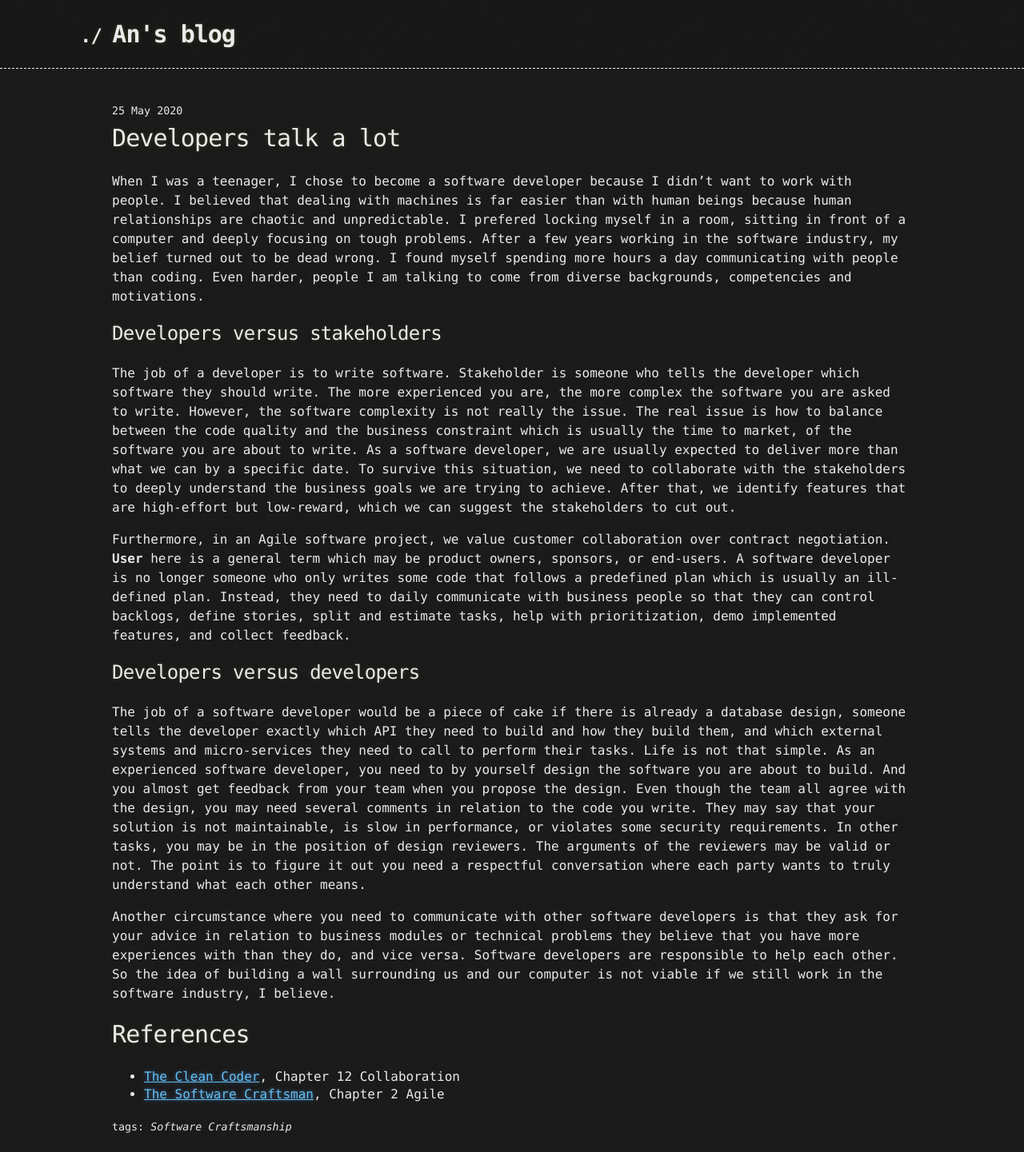
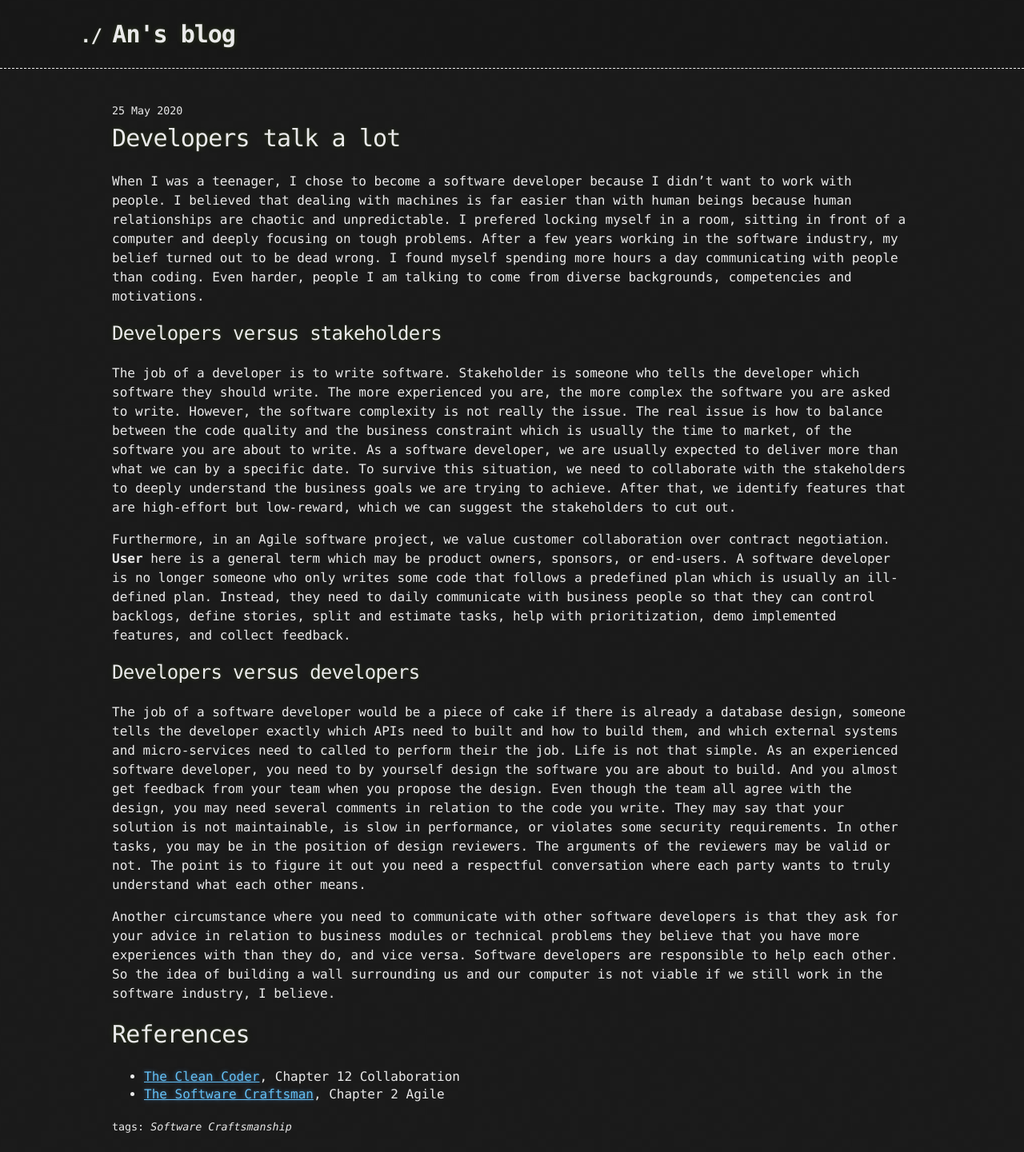
Before and after one commit to anlnt/anlnt.github.io, a Jekyll site: the page built from _posts/2020-05-25-developers-talk-a-lot.markdown, in a window 1280 px wide. Shown: the whole page at 80% size. Built offline with Jekyll 4.4.1, drawn with Linux system fonts in a browser that asks for light colours.

Commit message:
Update 2020-05-25-developers-talk-a-lot.markdown

```diff
--- a/_posts/2020-05-25-developers-talk-a-lot.markdown
+++ b/_posts/2020-05-25-developers-talk-a-lot.markdown
@@ -15,7 +15,7 @@ Furthermore, in an Agile software project, we value customer collaboration over
 
 ## Developers versus developers
 
-The job of a software developer would be a piece of cake if there is already a database design, someone tells the developer exactly which API they need to build and how they build them, and which external systems and micro-services they need to call to perform their tasks. Life is not that simple. As an experienced software developer, you need to by yourself design the software you are about to build. And you almost get feedback from your team when you propose the design. Even though the team all agree with the design, you may need several comments in relation to the code you write. They may say that your solution is not maintainable, is slow in performance, or violates some security requirements. In other tasks, you may be in the position of design reviewers. The arguments of the reviewers may be valid or not. The point is to figure it out you need a respectful conversation where each party wants to truly understand what each other means.
+The job of a software developer would be a piece of cake if there is already a database design, someone tells the developer exactly which APIs need to built and how to build them, and which external systems and micro-services need to called to perform their the job. Life is not that simple. As an experienced software developer, you need to by yourself design the software you are about to build. And you almost get feedback from your team when you propose the design. Even though the team all agree with the design, you may need several comments in relation to the code you write. They may say that your solution is not maintainable, is slow in performance, or violates some security requirements. In other tasks, you may be in the position of design reviewers. The arguments of the reviewers may be valid or not. The point is to figure it out you need a respectful conversation where each party wants to truly understand what each other means.
 
 Another circumstance where you need to communicate with other software developers is that they ask for your advice in relation to business modules or technical problems they believe that you have more experiences with than they do, and vice versa. Software developers are responsible to help each other. So the idea of building a wall surrounding us and our computer is not viable if we still work in the software industry, I believe.
 
```
